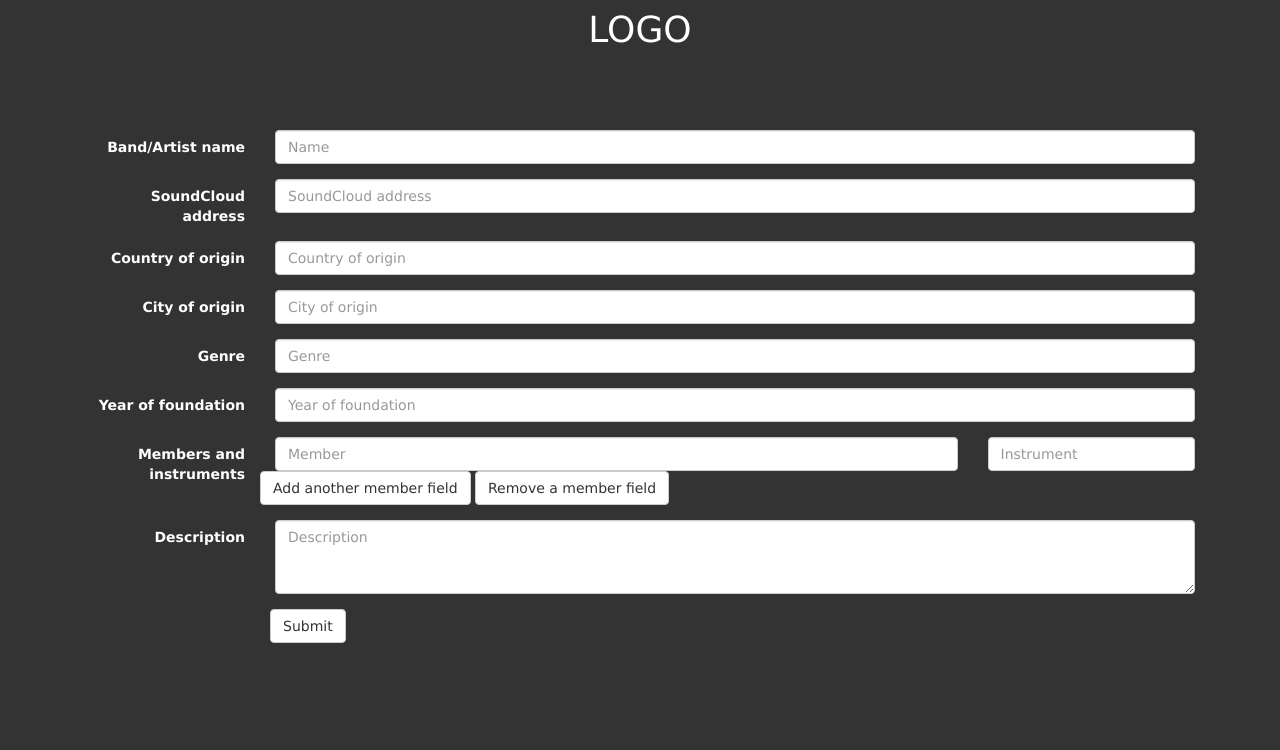
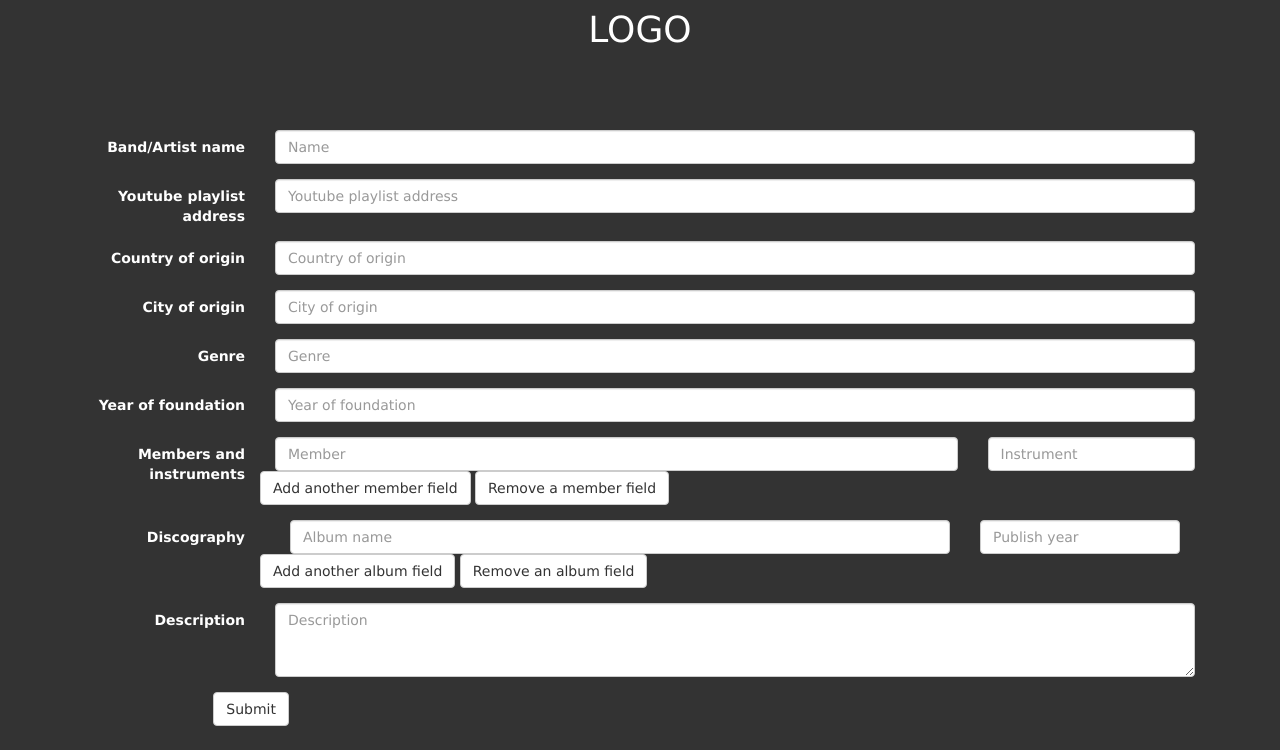
Before and after one commit to bambimusic/bambimusic, a Flask app: page /add in a window 1280 px wide. Shown: the part 50-800 px from the top of the page. Run offline with Flask 2, Linux system fonts and the light colour scheme; some libraries are stand-ins or nearby versions.

Commit message:
Korjauksia add sivustolle. Lisasin albumien lisays osion.

```diff
--- a/static/add.js
+++ b/static/add.js
@@ -3,18 +3,19 @@ function newElement(elementName, className){
   element.className = className;
   return element;
 }
-idIncrement = 1;
+memberIdIncrement = 1;
+albumIdIncrement = 1;
 
 window.onload = function() {
   $('#memberButton').click(function(){
-    var membFld = newElement("div", "memberField" +idIncrement);
+    var membFld = newElement("div", "memberField" +memberIdIncrement);
     var membDiv = newElement("div", "col-sm-9");
     var instrDiv = newElement("div", "col-sm-3");
     var membInput = newElement("input", "form-control memberField");
-    membInput.id = "inputMembers" + idIncrement;
+    membInput.id = "inputMembers" + memberIdIncrement;
     membInput.placeholder = "Member";
     var instrInput = newElement("input", "form-control instrumentField");
-    instrInput.id = "inputMembersInstrument" + idIncrement;
+    instrInput.id = "inputMembersInstrument" + memberIdIncrement;
     instrInput.placeholder = "Instrument";
 
     membFld.appendChild(membDiv);
@@ -25,12 +26,39 @@ window.onload = function() {
     var div = document.getElementById( "memberDiv");
     div.appendChild(membFld);
 
-    idIncrement++;
+    memberIdIncrement++;
   });
 
   $('#removeMemberButton').click(function(){
-    $( ".memberField" +(idIncrement-1) ).remove();
-    if (idIncrement>1) {idIncrement--;}
+    $( ".memberField" +(memberIdIncrement-1) ).remove();
+    if (memberIdIncrement>1) {memberIdIncrement--;}
+  });
+
+  $('#albumButton').click(function(){
+    var albumFld = newElement("div", "albumField" +albumIdIncrement);
+    var albumDiv = newElement("div", "col-sm-9");
+    var yearDiv = newElement("div", "col-sm-3");
+    var albumInput = newElement("input", "form-control albumField");
+    albumInput.id = "inputAlbum" + albumIdIncrement;
+    albumInput.placeholder = "Album name";
+    var yearInput = newElement("input", "form-control yearField");
+    yearInput.id = "inputYear" + albumIdIncrement;
+    yearInput.placeholder = "Publish year";
+
+    albumFld.appendChild(albumDiv);
+    albumFld.appendChild(yearDiv);
+    albumDiv.appendChild(albumInput);
+    yearDiv.appendChild(yearInput);
+
+    var div = document.getElementById( "albumDiv");
+    div.appendChild(albumFld);
+
+    albumIdIncrement++;
+  });
+
+  $('#removeAlbumButton').click(function(){
+    $( ".albumField" +(albumIdIncrement-1) ).remove();
+    if (albumIdIncrement>1) {albumIdIncrement--;}
   });
 
 }
--- a/templates/add.html
+++ b/templates/add.html
@@ -45,9 +45,9 @@
               </div>
           </div>
           <div class="form-group">
-              <label for="inputSoundcloud" class="col-sm-2 control-label">SoundCloud address</label>
+              <label for="inputYoutube" class="col-sm-2 control-label">Youtube playlist address</label>
               <div class="col-sm-10">
-                  <input type="text" class="form-control" id="inputSoundCloud" placeholder="SoundCloud address">
+                  <input type="text" class="form-control" id="inputYoutube" placeholder="Youtube playlist address">
               </div>
           </div>
           <div class="form-group">
@@ -92,12 +92,31 @@
             </div>
           </div>
           <div class="form-group">
+          <label for="inputDiscography" class="col-sm-2 control-label">Discography</label>
+            <div class="col-sm-10" id="albumDiv">
+              <div id="albumField0">
+                <div class="col-sm-9">
+                  <input type="text" class="form-control albumNameField" id="inputAlbums0" placeholder="Album name">
+                </div>
+                <div class="col-sm-3">
+                  <input type="text" class="form-control albumYearField" id="inputYear0" placeholder="Publish year">
+                </div>
+              </div>
+            </div>
+            <div class="col-sm-offset-2" id="buttonDiv">
+              <button type="button" id="albumButton" class="btn btn-default">Add another album field</button>
+              <button type="button" id="removeAlbumButton" class="btn btn-default">Remove an album field</button>
+            </div>
+          </div>
+          <div class="form-group">
               <label for="inputDescription" class="col-sm-2 control-label">Description</label>
               <div class="col-sm-10">
                   <!-- <input type="description" class="form-control" id="inputDescription" placeholder="Description"> -->
                   <textarea class="form-control" rows="3" id=inputDescription placeholder="Description"></textarea>
               </div>
           </div>
+
+</div>
           <!-- <label>Twitter:</label><input type="text" name="twitter"><br>
           <label>Soundcloud: </label><input type="text" name="soundcloud"><br>
           <label>Country of origin: </label><input type="text" name="country"><br>
```
